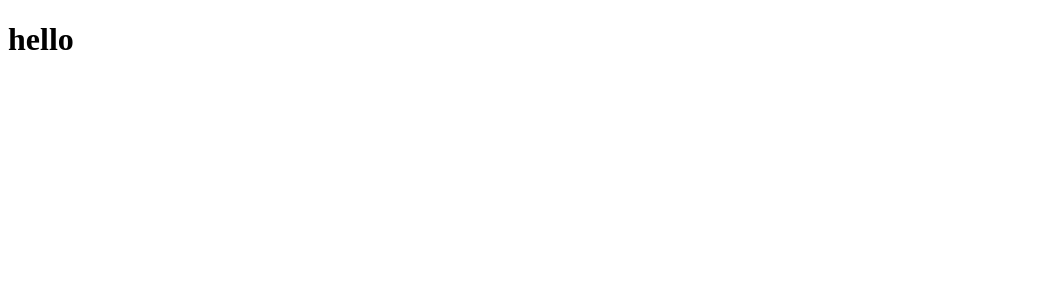
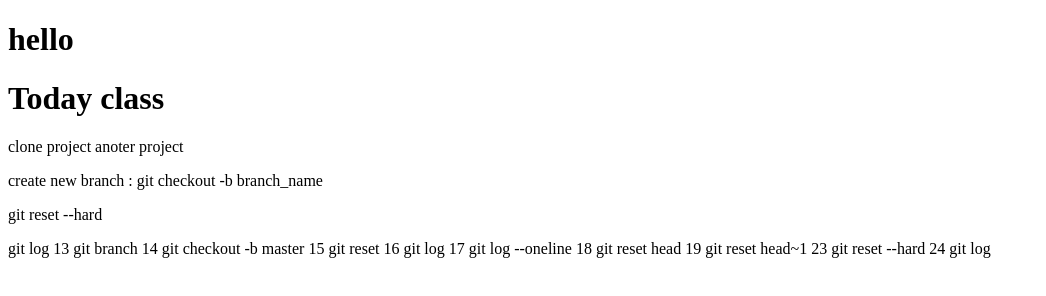
Before and after one commit to deekshaa7/first-project, a plain HTML site: page index.html in a window 1280 px wide. Shown: the whole page, without its empty margins (0-1046 px from the left). Drawn offline with Linux system fonts and the light colour scheme.

Commit message:
modified

```diff
--- a/index.html
+++ b/index.html
@@ -7,5 +7,19 @@
 </head>
 <body>
    <h1>hello</h1>
+   <h1>Today class</h1>
+   <p>clone project anoter project</p>
+   <p>create new branch : git checkout -b branch_name</p>
+   <p>git reset --hard</p>
+   <p>git log
+13 git branch
+14 git checkout -b master
+15 git reset
+16 git log
+17 git log --oneline
+18 git reset head
+19 git reset head~1
+23 git reset --hard
+24 git log</p>
 </body>
 </html>
```
